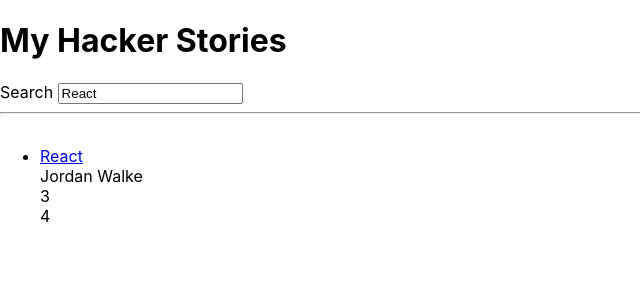
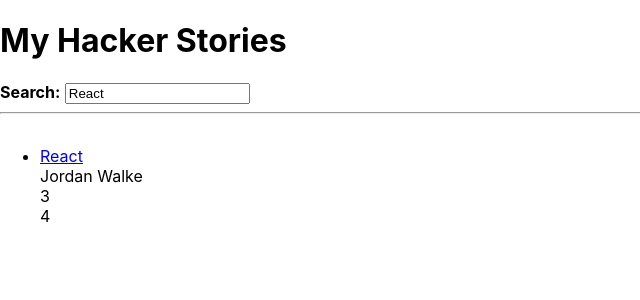
Before and after one commit to eduvnsm/road-to-react-2022, a React (Create React App) app: page / in a window 1280 px wide. Shown: the top 300 px of the page, without its empty margins (0-640 px from the left). Built offline with nearby package versions, Linux system fonts and the light colour scheme.

Commit message:
React Component Composition

```diff
--- a/src/App.js
+++ b/src/App.js
@@ -44,33 +44,34 @@
     );
 
     return (
-        <>
+        <div>
             <h1>My Hacker Stories</h1>
 
             <InputWithLabel
                 id="search"
-                label="Search"
                 value={searchTerm}
                 onInputChange={handleSearch}
-            />
+            >
+                <strong>Search:</strong>
+            </InputWithLabel>
 
             <hr />
 
             <List list={searchedStories} />
 
-        </>
+        </div>
     );
 }
 
 const InputWithLabel = ({
     id,
-    label,
     value,
     type = 'text',
-    onInputChange
+    onInputChange,
+    children
 }) => (
     <>
-        <label htmlFor={id}>{label}</label>
+        <label htmlFor={id}>{children}</label>
         &nbsp;
         <input
             id={id}
```
